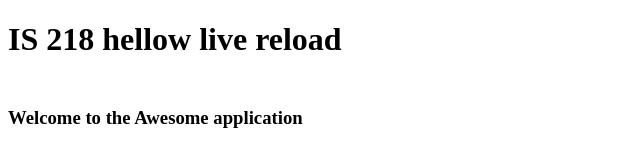
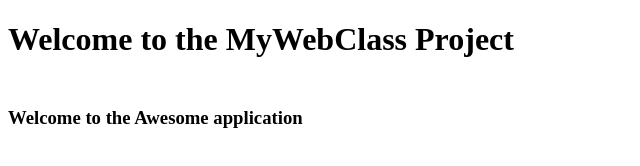
Before and after one commit to NJIT-WIS/mywebclass-simulation, a plain HTML site: page src/index.html in a window 1280 px wide. Shown: the whole page, without its empty margins (0-640 px from the left). Drawn offline with Linux system fonts and the light colour scheme.

Commit message:
updated readme and welcome message on index

```diff
--- a/src/index.html
+++ b/src/index.html
@@ -6,7 +6,7 @@
   </head>
 
   <body>
-    <h1>IS 218 hellow live reload</h1>
+    <h1>Welcome to the MyWebClass Project</h1>
 
     <h3><i class="bi-alarm" style="font-size: 3rem;"></i> Welcome to the Awesome application</h3>
 
```
Also changed, not shown: 1 other file.
